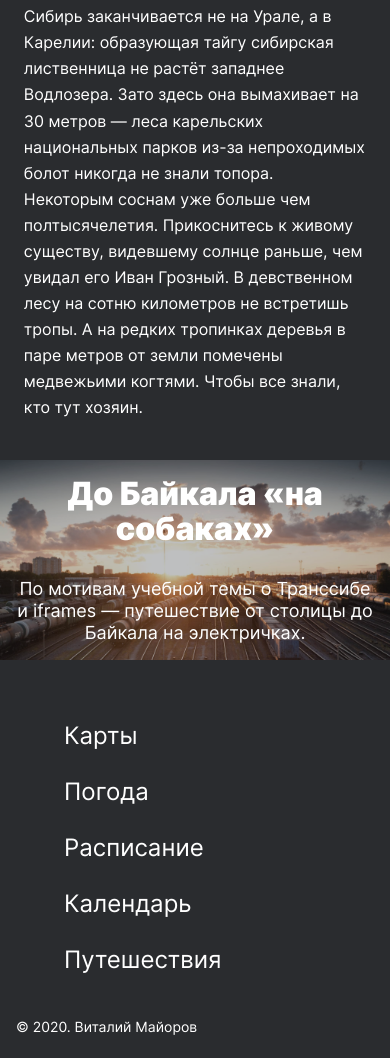
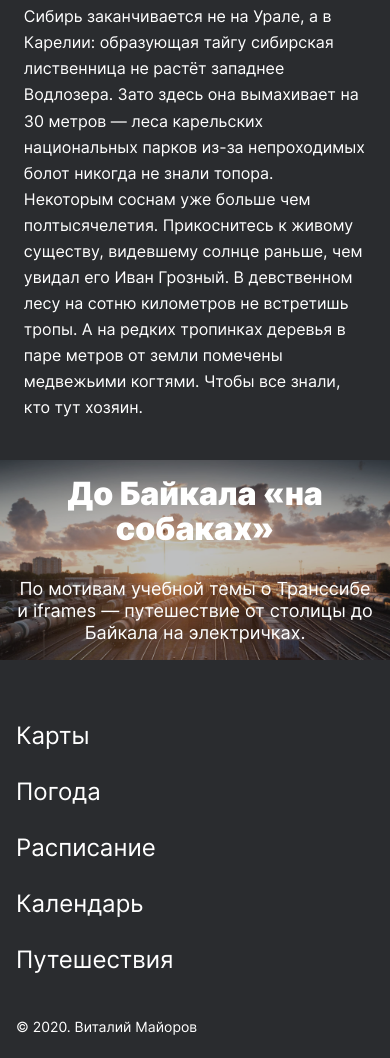
Before and after one commit to mayor86/russian-travel, a plain HTML site: page index.html in a window 390 px wide. Shown: the part 9190-10248 px from the top of the page. Drawn offline with Linux system fonts and the light colour scheme.

Commit message:
Проектная работа 3, Попытка 4

```diff
--- a/blocks/footer/__copyright/footer__copyright.css
+++ b/blocks/footer/__copyright/footer__copyright.css
@@ -4,6 +4,12 @@
   font-size: 0.875rem;
   line-height: 1;
   margin-right: 48px;
+}
+
+@media screen and (max-width: 768px) {
+  .footer__copyright {
+    margin-right: 24px;
+  }
 }
 
 @media screen and (max-width: 550px) {
--- a/blocks/footer/__link/footer__link.css
+++ b/blocks/footer/__link/footer__link.css
@@ -11,8 +11,15 @@
   }
 }
 
+@media screen and (max-width: 768px) {
+  .footer__link {
+    margin-left: 24px;
+  }
+}
+
 @media screen and (max-width: 550px) {
   .footer__link {
     flex-direction: column;
+    margin: 0;
   }
 }
--- a/blocks/lead/__image/lead__image.css
+++ b/blocks/lead/__image/lead__image.css
@@ -10,7 +10,7 @@
   }
 }
 
-@media screen and (max-width: 768px) {
+@media screen and (max-width: 928px) {
   .lead__image {
     margin-top: 56px;
     max-width: 100vw;
```
